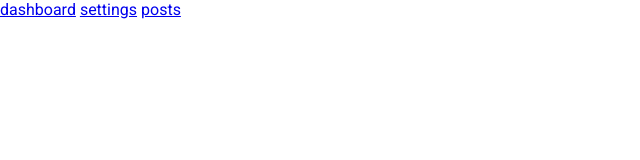
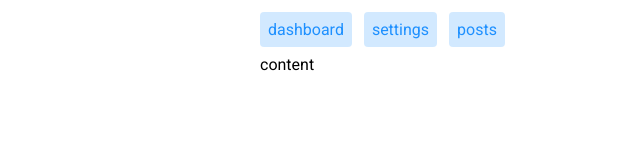
Before and after one commit to nathan-pham/vanilla-spa, a website: page static/index.html in a window 1280 px wide. Shown: the whole page, without its empty margins (0-640 px from the left). Drawn offline with Linux system fonts and the light colour scheme.

Commit message:
base styles

```diff
--- a/static/css/index.css
+++ b/static/css/index.css
@@ -0,0 +1,19 @@
+#app {
+    max-width: 50rem;
+    margin: 0 auto;
+    padding: 1.25rem;
+}
+
+#app .app-nav .nav-link {
+    padding: 0.5rem;
+    margin: 0 0.5rem 0 0;
+    color: dodgerblue;
+    background-color: rgba(30, 143, 255, 0.2);
+    border-radius: 0.25rem;
+    cursor: pointer;
+    text-decoration: none;
+}
+
+#app .app-content {
+    margin: 1rem 0 0 0;
+}
--- a/static/index.html
+++ b/static/index.html
@@ -16,7 +16,9 @@
             <a href="/settings" class="nav-link" data-link>settings</a>
             <a href="/posts" class="nav-link" data-link>posts</a>
         </nav>
-        <div class="app-content"></div>
+        <div class="app-content">
+            content
+        </div>
     </main>
 </body>
 </html>
```
